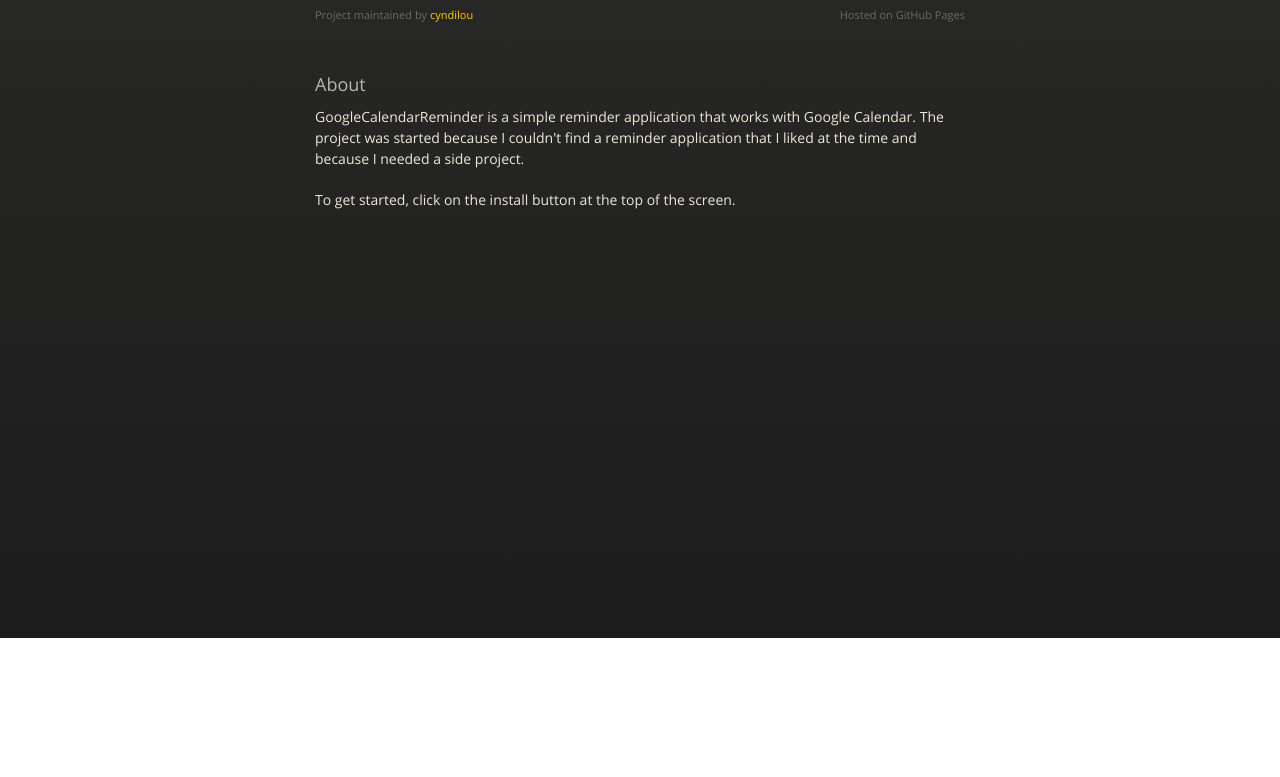
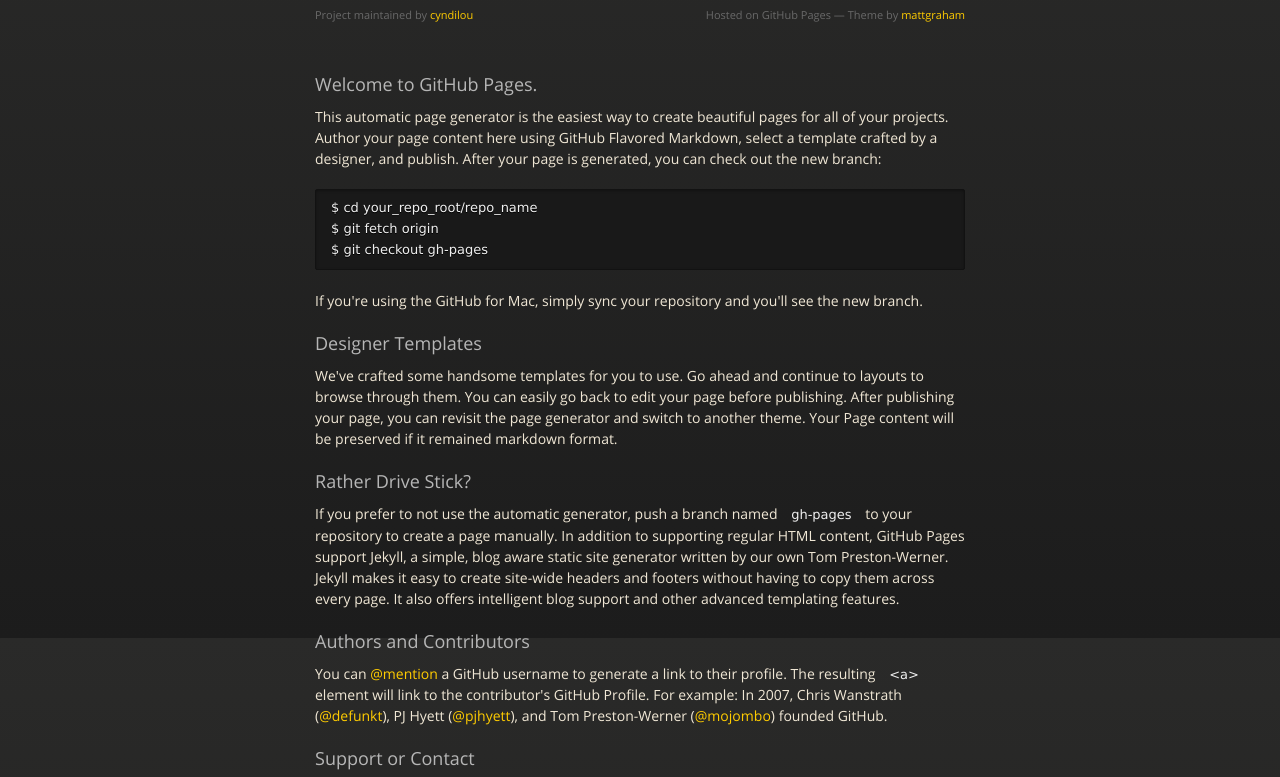
Before and after one commit to cyndilou/CalendarReminderApp, a plain HTML site: page index.html in a window 1280 px wide. Shown: the part 162-939 px from the top of the page. Before the commit the page ends 800 px from the top, so only its background shows below. Drawn offline with nearby package versions, Linux system fonts and the light colour scheme.

Commit message:
Create gh-pages branch via GitHub

```diff
--- a/index.html
+++ b/index.html
@@ -8,20 +8,6 @@
     <link rel="stylesheet" href="stylesheets/pygment_trac.css">
     <script src="https://ajax.googleapis.com/ajax/libs/jquery/1.7.1/jquery.min.js"></script>
     <script src="javascripts/respond.js"></script>
-    <script type="text/javascript">
-
-	  var _gaq = _gaq || [];
-	  _gaq.push(['_setAccount', 'UA-38196449-1']);
-	  _gaq.push(['_setDomainName', 'github.com']);
-	  _gaq.push(['_setAllowLinker', true]);
-	  _gaq.push(['_trackPageview']);
-
-	  (function() {
-	    var ga = document.createElement('script'); ga.type = 'text/javascript'; ga.async = true;
-	    ga.src = ('https:' == document.location.protocol ? 'https://ssl' : 'http://www') + '.google-analytics.com/ga.js';
-	    var s = document.getElementsByTagName('script')[0]; s.parentNode.insertBefore(ga, s);
-	  })();
-	</script>
     <!--[if lt IE 9]>
       <script src="//html5shiv.googlecode.com/svn/trunk/html5.js"></script>
     <![endif]-->
@@ -34,10 +20,9 @@
   <body>
       <div id="header">
         <nav>
-          <!-- <li class="fork"><a href="https://github.com/cyndilou/CalendarReminderApp">View On GitHub</a></li> -->
-          <!-- <li class="downloads"><a href="https://github.com/cyndilou/CalendarReminderApp/zipball/master">ZIP</a></li> -->
-          <!-- <li class="downloads"><a href="https://github.com/cyndilou/CalendarReminderApp/tarball/master">TAR</a></li> -->
-		  <li class="downloads"><a href="https://raw.github.com/cyndilou/CalendarReminderApp/master/Publish/setup.exe">INSTALL</a></li>
+          <li class="fork"><a href="https://github.com/cyndilou/CalendarReminderApp">View On GitHub</a></li>
+          <li class="downloads"><a href="https://github.com/cyndilou/CalendarReminderApp/zipball/master">ZIP</a></li>
+          <li class="downloads"><a href="https://github.com/cyndilou/CalendarReminderApp/tarball/master">TAR</a></li>
           <li class="title">DOWNLOADS</li>
         </nav>
       </div><!-- end header -->
@@ -46,19 +31,53 @@
 
       <section>
         <div id="title">
-          <h1>Google Calendar Reminder</h1>
+          <h1>CalendarReminderApp</h1>
           <p></p>
           <hr>
           <span class="credits left">Project maintained by <a href="https://github.com/cyndilou">cyndilou</a></span>
-          <span class="credits right">Hosted on GitHub Pages</span>
+          <span class="credits right">Hosted on GitHub Pages &mdash; Theme by <a href="http://twitter.com/#!/michigangraham">mattgraham</a></span>
         </div>
 
-        <h3>About</h3>
+        <h3>Welcome to GitHub Pages.</h3>
 
-<p>GoogleCalendarReminder is a simple reminder application that works with Google Calendar.  The project was started because I couldn't find a reminder application that I liked at the time and because I needed a side project.</p>
+<p>This automatic page generator is the easiest way to create beautiful pages for all of your projects. Author your page content here using GitHub Flavored Markdown, select a template crafted by a designer, and publish. After your page is generated, you can check out the new branch:</p>
 
-<p>To get started, click on the install button at the top of the screen.</p>
+<pre><code>$ cd your_repo_root/repo_name
+$ git fetch origin
+$ git checkout gh-pages
+</code></pre>
 
+<p>If you're using the GitHub for Mac, simply sync your repository and you'll see the new branch.</p>
+
+<h3>Designer Templates</h3>
+
+<p>We've crafted some handsome templates for you to use. Go ahead and continue to layouts to browse through them. You can easily go back to edit your page before publishing. After publishing your page, you can revisit the page generator and switch to another theme. Your Page content will be preserved if it remained markdown format.</p>
+
+<h3>Rather Drive Stick?</h3>
+
+<p>If you prefer to not use the automatic generator, push a branch named <code>gh-pages</code> to your repository to create a page manually. In addition to supporting regular HTML content, GitHub Pages support Jekyll, a simple, blog aware static site generator written by our own Tom Preston-Werner. Jekyll makes it easy to create site-wide headers and footers without having to copy them across every page. It also offers intelligent blog support and other advanced templating features.</p>
+
+<h3>Authors and Contributors</h3>
+
+<p>You can <a href="https://github.com/blog/821" class="user-mention">@mention</a> a GitHub username to generate a link to their profile. The resulting <code>&lt;a&gt;</code> element will link to the contributor's GitHub Profile. For example: In 2007, Chris Wanstrath (<a href="https://github.com/defunkt" class="user-mention">@defunkt</a>), PJ Hyett (<a href="https://github.com/pjhyett" class="user-mention">@pjhyett</a>), and Tom Preston-Werner (<a href="https://github.com/mojombo" class="user-mention">@mojombo</a>) founded GitHub.</p>
+
+<h3>Support or Contact</h3>
+
+<p>Having trouble with Pages? Check out the documentation at <a href="http://help.github.com/pages">http://help.github.com/pages</a> or contact <a href="mailto:support@github.com">support@github.com</a> and we’ll help you sort it out.</p>
+      </section>
+
+    </div>
+    <!--[if !IE]><script>fixScale(document);</script><![endif]-->
+              <script type="text/javascript">
+            var gaJsHost = (("https:" == document.location.protocol) ? "https://ssl." : "http://www.");
+            document.write(unescape("%3Cscript src='" + gaJsHost + "google-analytics.com/ga.js' type='text/javascript'%3E%3C/script%3E"));
+          </script>
+          <script type="text/javascript">
+            try {
+              var pageTracker = _gat._getTracker("UA-38196449-1");
+            pageTracker._trackPageview();
+            } catch(err) {}
+          </script>
 
   </body>
 </html>
```
Also changed, not shown: params.json (+1 -1 lines).
